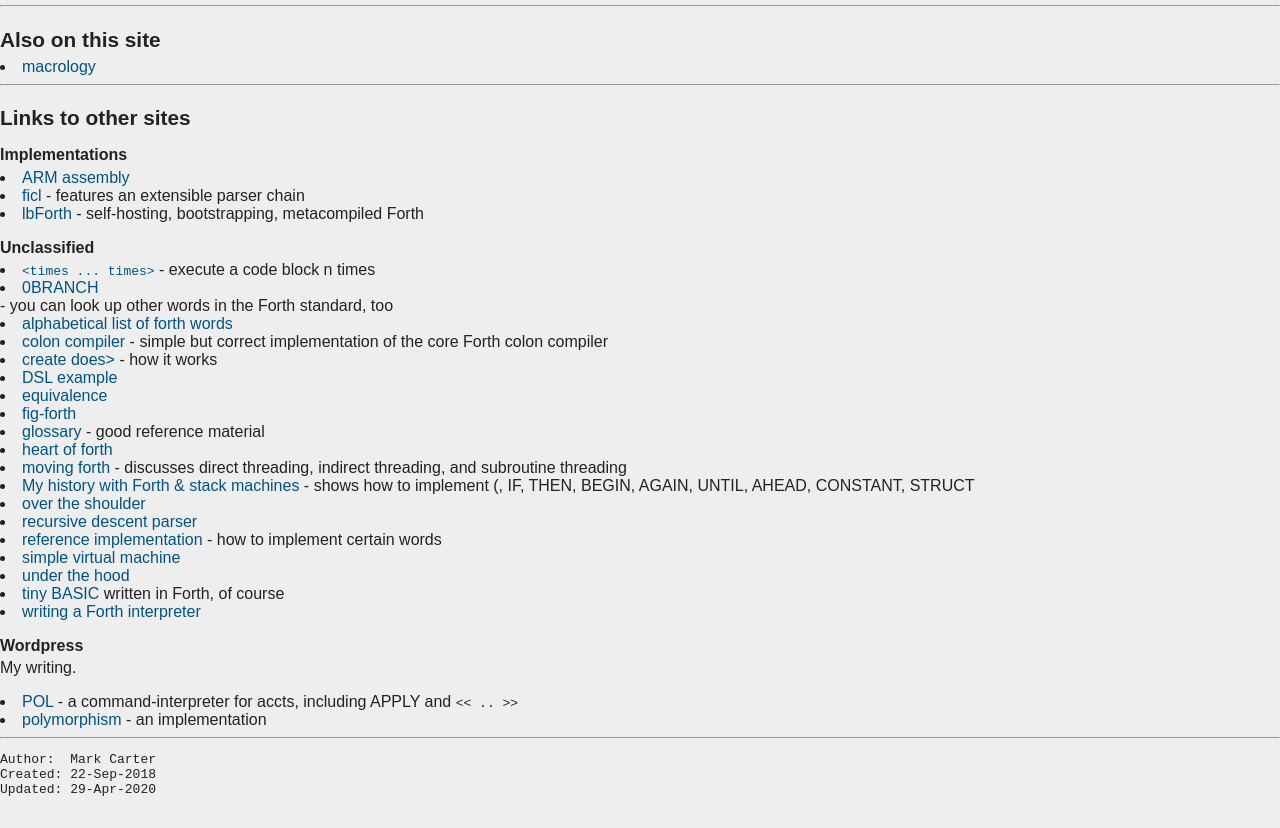
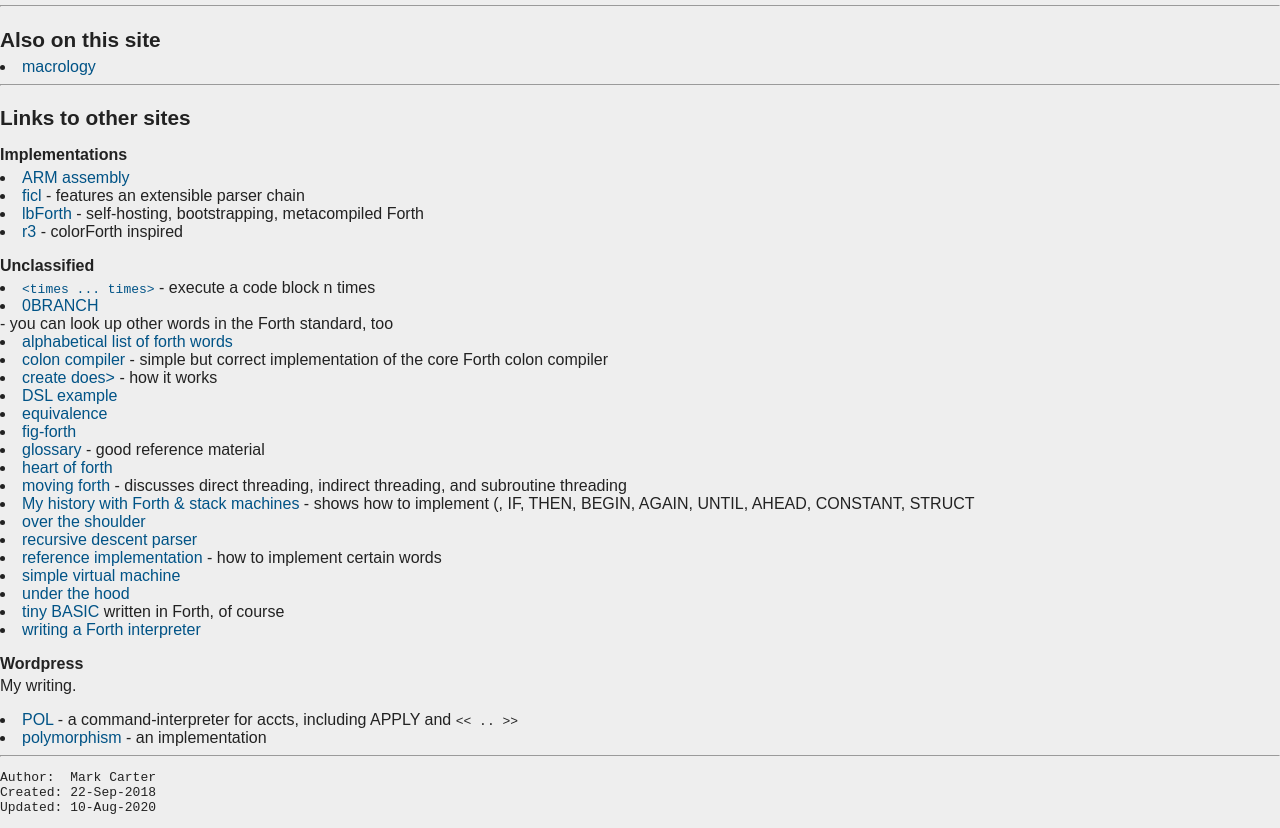
Before and after one commit to blippy/blippy.github.io, a plain HTML site: page programming/forth/forth.htm in a window 1280 px wide. Shown: the part 69-897 px from the top of the page. Drawn offline with Linux system fonts and the light colour scheme; files that its build step writes are made by us from their sources.

Commit message:
modified:   forth.htm

```diff
--- a/programming/forth/forth.htm
+++ b/programming/forth/forth.htm
@@ -33,6 +33,9 @@
 </li>
 
 
+<li><a href="https://github.com/phreda4/r3d4">r3</a>
+- colorForth inspired
+</li>
 
 
 <h3>Unclassified</h3>
@@ -109,6 +112,6 @@ My writing.
 <hr><pre>
 Author:  Mark Carter
 Created: 22-Sep-2018
-Updated: 29-Apr-2020
+Updated: 10-Aug-2020
 </pre>
 </body></html>
```
